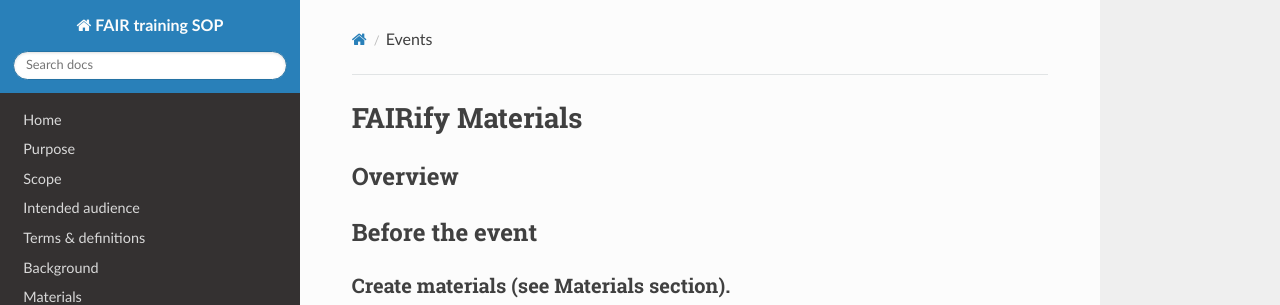
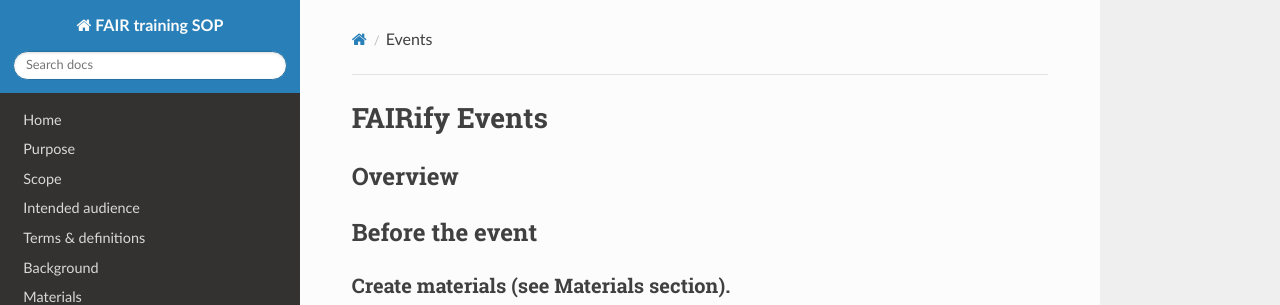
Before and after one commit to erincalhoun/fair-training-sop, an MkDocs documentation site: the page built from docs/events.md, in a window 1280 px wide and 900 px high. Shown: the top 305 px of the window. Built offline with MkDocs 1.6.1, drawn with Linux system fonts in a browser that asks for light colours; nearby versions of some CDN libraries.

```diff
--- a/docs/events.md
+++ b/docs/events.md
@@ -1,4 +1,4 @@
-# FAIRify Materials
+# FAIRify Events
 
 ## Overview
 ## Before the event
```
Also changed, not shown: docs/index.md (+2 -0 lines).
